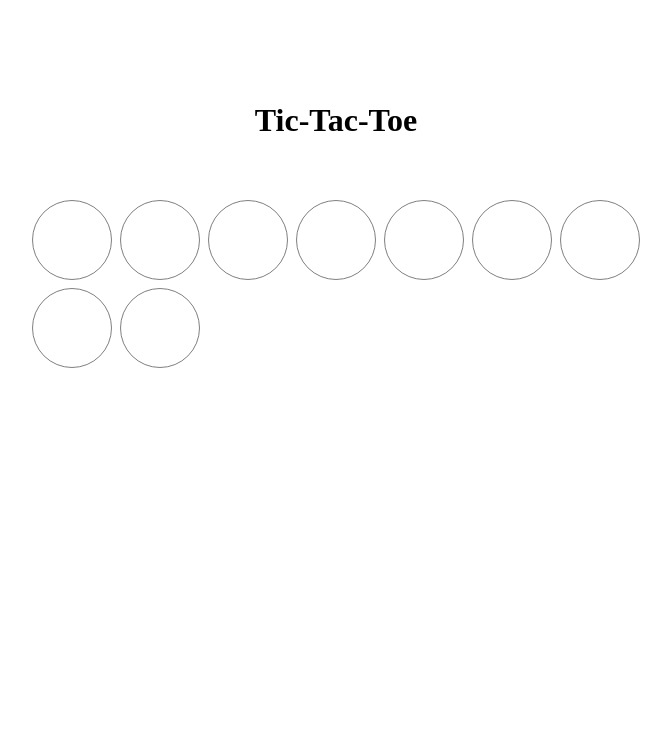
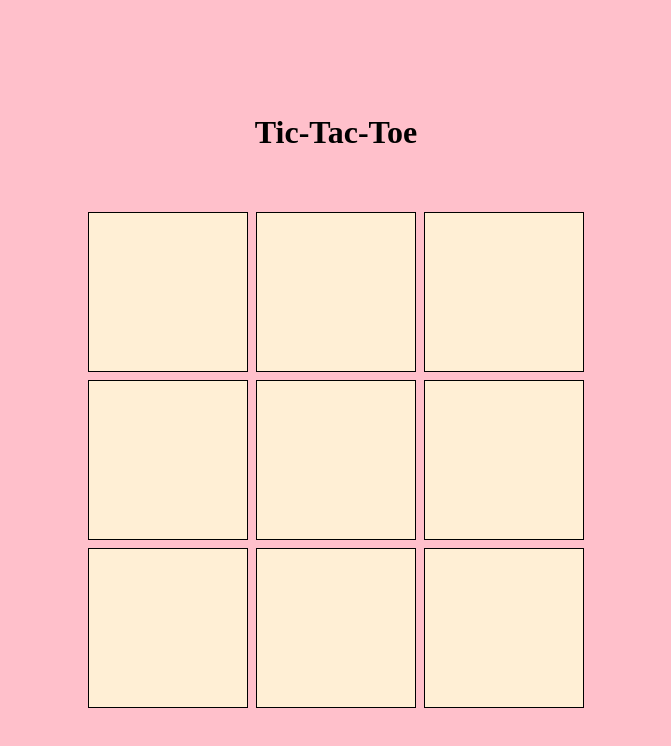
Before and after one commit to nhasley/Tic-Tac-Toe-JS, a plain HTML site: page index.html in a window 1280 px wide. Shown: the whole page, without its empty margins (304-975 px from the left). Drawn offline with Linux system fonts and the light colour scheme.

Commit message:
css edits to color and hover options

```diff
--- a/css/main.css
+++ b/css/main.css
@@ -11,20 +11,21 @@ body {
   flex-direction: column;
   justify-content: center;
   align-items: center;
+  background: pink;
 }
 
 section.board div:hover {
-  border-top-color: grey;
+  background-color: palevioletred;
 }
 
 section.board {
   display: grid;
-  grid-template-columns: repeat(7, 10vmin);
-  grid-template-rows: repeat(6, 10vmin);
+  grid-template-columns: repeat(3, 20vmin);
+  grid-template-rows: repeat(3, 20vmin);
   grid-gap: 1vmin;
 }
 
 section.board div {
-  border-radius: 50%;
-  border: 1px solid grey;
+  border: 1px solid black;
+  background: papayawhip;
 }
```
